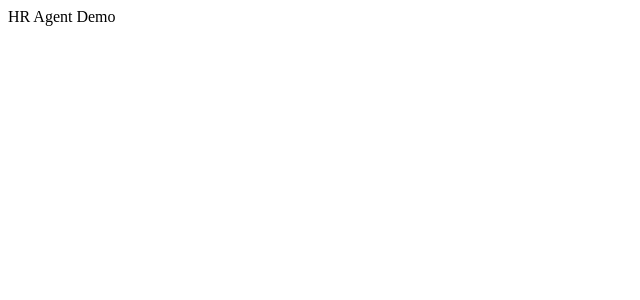
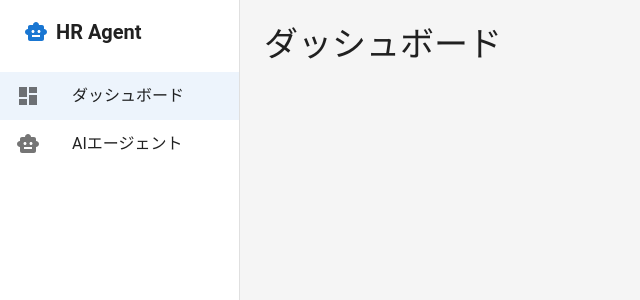
Before and after one commit to Ayumu277/hr-agent-demo, a React (Vite) app: page / in a window 1280 px wide. Shown: the top 300 px of the page, without its empty margins (0-640 px from the left). Built offline with nearby package versions, Linux system fonts and the light colour scheme.

Commit message:
feat: add routing, App entry point, and placeholder pages

```diff
--- a/src/App.tsx
+++ b/src/App.tsx
@@ -1,5 +1,14 @@
-function App() {
-  return <div>HR Agent Demo</div>;
+import { ThemeProvider } from '@mui/material/styles';
+import { CssBaseline } from '@mui/material';
+import { RouterProvider } from 'react-router-dom';
+import theme from './theme';
+import router from './routes';
+
+export default function App() {
+  return (
+    <ThemeProvider theme={theme}>
+      <CssBaseline />
+      <RouterProvider router={router} />
+    </ThemeProvider>
+  );
 }
-
-export default App;
--- /dev/null
+++ b/src/features/agent/AgentPage.tsx
@@ -0,0 +1,4 @@
+import { Typography } from '@mui/material';
+export default function AgentPage() {
+  return <Typography variant="h4">AIエージェント</Typography>;
+}
--- /dev/null
+++ b/src/features/dashboard/DashboardPage.tsx
@@ -0,0 +1,4 @@
+import { Typography } from '@mui/material';
+export default function DashboardPage() {
+  return <Typography variant="h4">ダッシュボード</Typography>;
+}
--- /dev/null
+++ b/src/routes.tsx
@@ -0,0 +1,28 @@
+import { createBrowserRouter } from 'react-router-dom';
+import AppLayout from './components/layout/AppLayout';
+import { lazy, Suspense } from 'react';
+import { CircularProgress, Box } from '@mui/material';
+
+const DashboardPage = lazy(() => import('./features/dashboard/DashboardPage'));
+const AgentPage = lazy(() => import('./features/agent/AgentPage'));
+
+function Loading() {
+  return (
+    <Box sx={{ display: 'flex', justifyContent: 'center', mt: 8 }}>
+      <CircularProgress />
+    </Box>
+  );
+}
+
+const router = createBrowserRouter([
+  {
+    path: '/',
+    element: <AppLayout />,
+    children: [
+      { index: true, element: <Suspense fallback={<Loading />}><DashboardPage /></Suspense> },
+      { path: 'agent', element: <Suspense fallback={<Loading />}><AgentPage /></Suspense> },
+    ],
+  },
+]);
+
+export default router;
```
